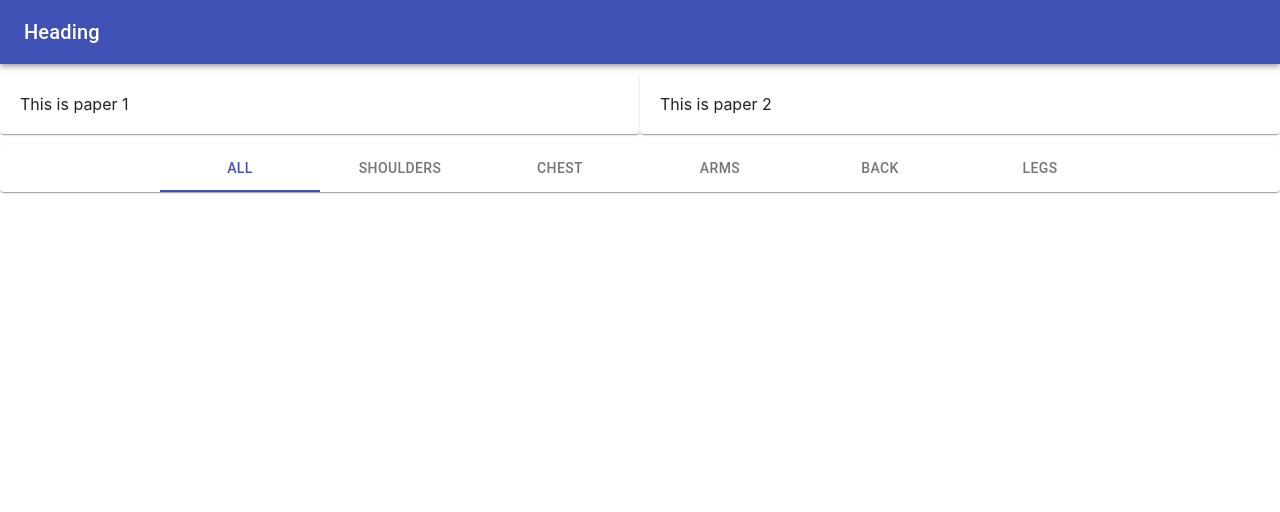
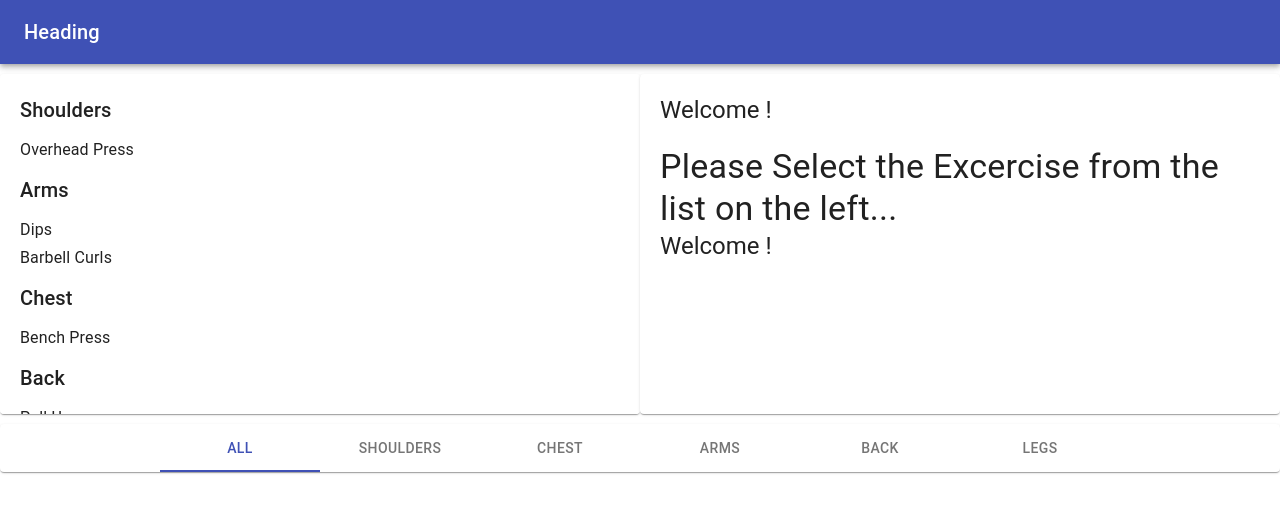
Before and after one commit to singharpan/MaterialUI, a React (Create React App) app: page / in a window 1280 px wide. Shown: the top 512 px of the page. Built offline with nearby package versions, Linux system fonts and the light colour scheme.

Commit message:
main body changes

```diff
--- a/src/App.js
+++ b/src/App.js
@@ -9,17 +9,27 @@ class App extends Component {
   state = {
     excercises,
   };
+  //Object.entries convert Object into Array
+  getExcercisesbyMuscles() {
+    return Object.entries(
+      this.state.excercises.reduce((exercises, excercise) => {
+        const { muscles } = excercise;
+        exercises[muscles] = exercises[muscles]
+          ? [...exercises[muscles], excercise]
+          : [excercise];
 
-  getExcercisesbyMuscles() {
-    return this.state.excercises;
+        return exercises;
+      }, {})
+    );
   }
 
   render() {
     console.log(this.getExcercisesbyMuscles());
+    const excercies = this.getExcercisesbyMuscles();
     return (
       <React.Fragment>
         <Header />
-        <MainBody />
+        <MainBody excercies={excercies} />
         <Footer muscles={muscles} />
       </React.Fragment>
     );
--- a/src/LeftPaper.js
+++ /dev/null
@@ -1,8 +0,0 @@
-import React from "react";
-import { Paper } from "@material-ui/core";
-
-const LeftPaper = ({ style }) => (
-  <Paper style={style.paper}>This is paper 1</Paper>
-);
-
-export default LeftPaper;
--- a/src/MainBody.js
+++ b/src/MainBody.js
@@ -1,28 +1,58 @@
 import React from "react";
-import { Grid } from "@material-ui/core";
-import LeftPaper from "./LeftPaper";
-import RightPaper from "./RightPaper";
+import {
+  Grid,
+  Paper,
+  Typography,
+  List,
+  ListItem,
+  ListItemText,
+} from "@material-ui/core";
 
-const MainBody = () => {
+const MainBody = ({ excercies }) => {
   const style = {
     paper: {
       marginTop: 10,
       marginBottom: 10,
       padding: 20,
+      height: 300,
+      overflowY: "auto",
     },
   };
+  console.log(excercies);
   return (
     <React.Fragment>
       <Grid container>
         <Grid item xs>
-          <LeftPaper style={style} />
+          <Paper style={style.paper}>
+            {excercies.map(([group, exercises]) => (
+              <React.Fragment>
+                <Typography
+                  variant="h6"
+                  style={{ textTransform: "capitalize" }}
+                >
+                  {group}
+                </Typography>
+                <List component="ul">
+                  {exercises.map(({ title }) => (
+                    <ListItemText primary={title} />
+                  ))}
+                </List>
+              </React.Fragment>
+            ))}
+          </Paper>
         </Grid>
         <Grid item xs>
-          <RightPaper style={style} />
+          <Paper style={style.paper}>
+            <Typography variant="h5">Welcome !</Typography>
+            <Typography variant="h4" style={{ marginTop: 20 }}>
+              Please Select the Excercise from the list on the left...
+            </Typography>
+            <Typography variant="h5">Welcome !</Typography>
+          </Paper>
         </Grid>
       </Grid>
     </React.Fragment>
   );
 };
-
+//overflowY makes list scrollable
 export default MainBody;
--- a/src/RightPaper.js
+++ /dev/null
@@ -1,11 +0,0 @@
-import React from "react";
-import { Paper } from "@material-ui/core";
-const RightPaper = ({ style }) => {
-  return (
-    <React.Fragment>
-      <Paper style={style.paper}>This is paper 2</Paper>
-    </React.Fragment>
-  );
-};
-
-export default RightPaper;
```
